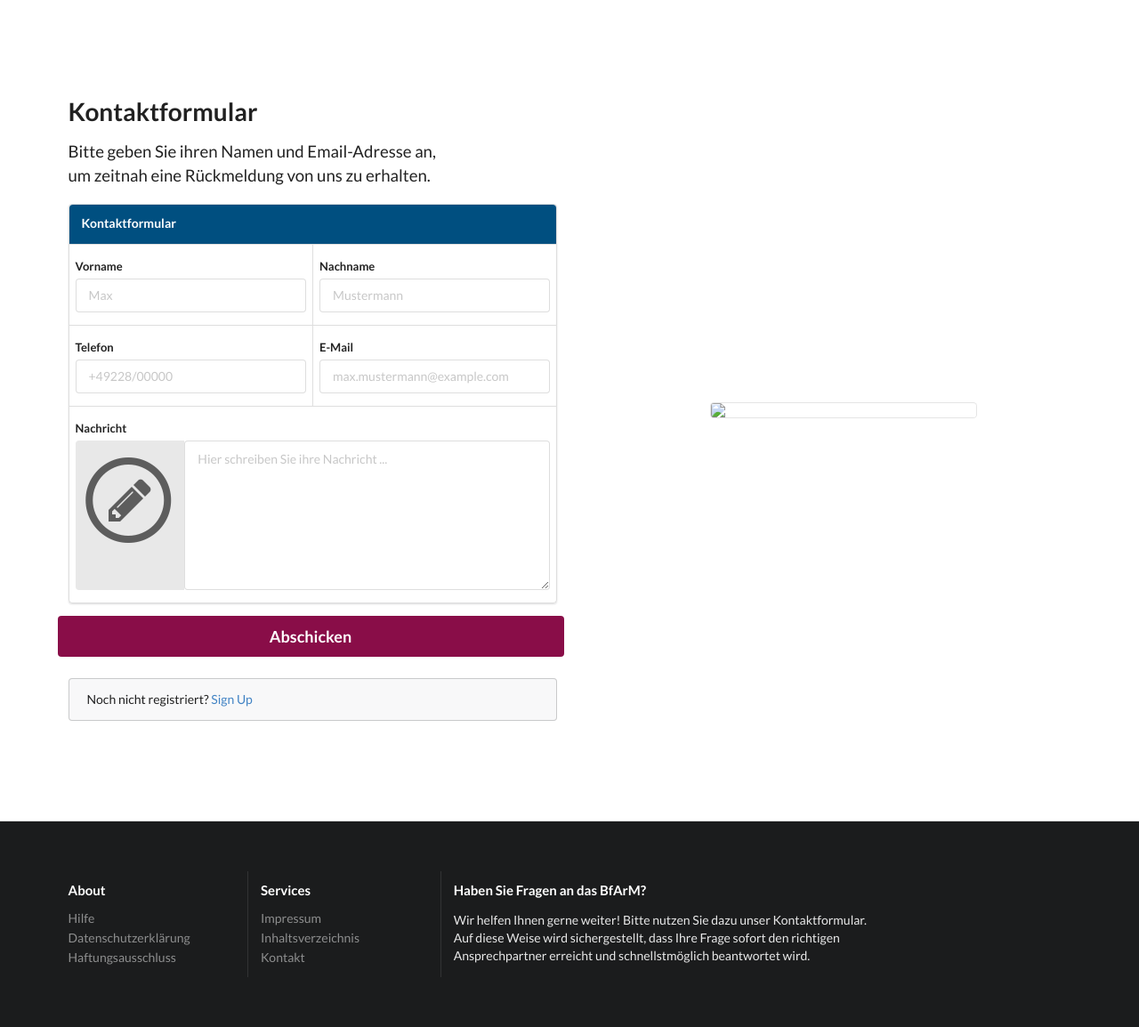
After one commit to schenkd/webdev-project, a Flask app: page /contact in a window 1280 px wide. The commit adds this page. Shown: the part 501-1655 px from the top of the page at 89% size. Run offline with Flask 2, Linux system fonts and the light colour scheme; some libraries are stand-ins or nearby versions.

Commit message:
add Contact [TESTED]

```diff
--- a/app/main/forms.py
+++ b/app/main/forms.py
@@ -1,8 +1,7 @@
 # ~*~ encoding: utf-8 ~*~
 from flask_wtf import FlaskForm
-from wtforms import StringField, DateTimeField, BooleanField, SubmitField, TextAreaField, IntegerField, SelectField
-from wtforms.validators import DataRequired, Length, Email, Regexp, EqualTo
-from app.models import Engpass
+from wtforms import StringField, SubmitField, TextAreaField, IntegerField, SelectField
+from wtforms.validators import DataRequired, Email
 from datetime import datetime
 
 
@@ -49,3 +48,12 @@ class EngpassForm(FlaskForm):
     telephone = StringField('Telefon')
     email = StringField('Email')
     submit = SubmitField('Melden')
+
+
+class ContactForm(FlaskForm):
+    firstname = StringField('Vorname', validators=[DataRequired()])
+    lastname = StringField('Nachname', validators=[DataRequired()])
+    message = TextAreaField('Nachricht')
+    telephone = StringField('Telefon')
+    email = StringField('Email', validators=[DataRequired(), Email()])
+    submit = SubmitField('Abschicken')
--- a/app/main/views.py
+++ b/app/main/views.py
@@ -1,8 +1,8 @@
 # ~*~ encoding: utf-8 ~*~
 from app.main import main
 from flask import render_template, request, flash, redirect, url_for
-from app.main.forms import EngpassForm
-from app.models import Engpass, User, Drug, Producer
+from app.main.forms import EngpassForm, ContactForm
+from app.models import Engpass, User, Drug, Producer, Contact
 from flask_login import login_required, current_user
 from app.decorators import admin_required
 from datetime import datetime
@@ -13,6 +13,22 @@ def index():
     if current_user.is_authenticated:
         current_user.update_last_seen()
     return render_template('main/index.html')
+
+
+@main.route('/contact', methods=['GET', 'POST'])
+def contact():
+    form = ContactForm()
+    if current_user.is_authenticated:
+        current_user.update_last_seen()
+    if request.method == 'POST' and form.validate_on_submit():
+        contact = Contact(firstname=request.form['firstname'],
+                          lastname=request.form['lastname'],
+                          telephone=request.form['telephone'],
+                          message=request.form['message'],
+                          email=request.form['email'])
+        contact.save()
+        flash('Ihre Nachricht wurde erfolgreich übermittelt.')
+    return render_template('main/contact.html', form=form)
 
 
 @main.route('/engpass', methods=['GET', 'POST'])
--- a/app/templates/_footer.html
+++ b/app/templates/_footer.html
@@ -14,7 +14,7 @@
                 <div class="ui inverted link list">
                     <a href="#" class="item">Impressum</a>
                     <a href="#" class="item">Inhaltsverzeichnis</a>
-                    <a href="#" class="item">Kontakt</a>
+                    <a href="{{ url_for('main.contact') }}" class="item">Kontakt</a>
                 </div>
             </div>
             <div class="seven wide column">
--- a/app/templates/_menu.html
+++ b/app/templates/_menu.html
@@ -11,6 +11,7 @@
             {% endif %}
 
                 <a class="item">{{ moment().format('LLL') }}</a>
+                <a href="{{ url_for('main.contact') }}" class="item">Kontakt</a>
 
             {% if current_user.is_authenticated %}
                 <a href="{{ url_for('auth.logout') }}" class="item">Logout</a>
--- /dev/null
+++ b/app/templates/main/contact.html
@@ -0,0 +1,78 @@
+{% extends 'base.html' %}
+
+{% block content %}
+
+    <!--Highlight-->
+    <div class="ui vertical stripe segment">
+        <div class="ui middle aligned stackable grid container">
+            <div class="row">
+                <div class="eight wide column">
+                    <h3 class="ui header">Kontaktformular</h3>
+                    <p>Bitte geben Sie  ihren Namen und Email-Adresse an,<br>um zeitnah eine Rückmeldung von uns zu erhalten.</p>
+                    <form class="ui massive form" method="post">
+                        {{ form.hidden_tag() }}
+                        <div class="ui equal width massive form">
+                            <div class="ui segments bfarm">
+                                <div class="ui segment">
+                                <h3 class="ui header">Kontaktformular</h3>
+                            </div>
+                            <div class="ui two fields horizontal segments">
+                                <div class="ui field segment">
+                                    <label>Vorname</label>
+                                    {{ form.firstname(placeholder='Max') }}
+                                </div>
+                                <div class="ui field segment">
+                                    <label>Nachname</label>
+                                    {{ form.lastname(placeholder='Mustermann') }}
+                                </div>
+                            </div>
+                                <div class="ui two fields horizontal segments">
+                                <div class="ui field segment">
+                                    <label>Telefon</label>
+                                    {{ form.telephone(placeholder='+49228/00000') }}
+                                </div>
+                                <div class="ui field segment">
+                                    <label>E-Mail</label>
+                                    {{ form.email(placeholder='max.mustermann@example.com') }}
+                                </div>
+                            </div>
+                                <div class="ui fields horizontal segments">
+                                    <div class="ui field segment">
+                                        <label>Nachricht</label>
+                                        <div class="ui left labeled input">
+                                            <div class="ui horizontal label">
+                                            <i class="huge icons">
+                                                <i class="big thin circle icon"></i>
+                                                <i class="write icon"></i>
+                                            </i>
+                                        </div>
+                                        {{ form.message(placeholder='Hier schreiben Sie ihre Nachricht ...') }}
+                                        </div>
+                                    </div>
+                                </div>
+                            </div>
+                            <div class="fields">
+                            {{ form.submit(class_='ui fluid big blue submit button') }}
+                            </div>
+                        </div>
+                    </form>
+
+                    <div class="ui message">
+                        {% with messages = get_flashed_messages() %}
+                            {% if messages %}
+                                {% for message in messages %}
+                                    <div>{{ message }}</div>
+                                {% endfor %}
+                            {% else %}
+                                Noch nicht registriert? <a href="{{ url_for('auth.register') }}">Sign Up</a>
+                            {% endif %}
+                        {% endwith %}
+                    </div>
+                </div>
+                <div class="six wide right floated column">
+                    <img src="{{ url_for('static', filename='img/favicon.png') }}" class="ui medium bordered rounded image">
+                </div>
+            </div>
+        </div>
+    </div>
+{% endblock %}
```
Also changed, not shown: app/models.py (+19 -0 lines).
